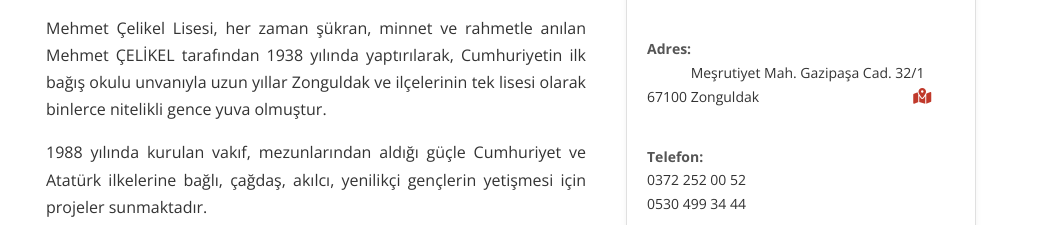
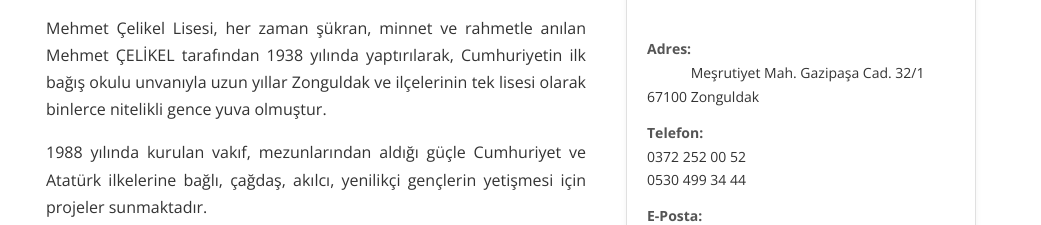
Before and after one commit to denizcan83/mclvakfi_web, a plain HTML site: page index.html in a window 1280 px wide. Shown: the part 508-733 px from the top of the page, 239-1280 px from the left. Drawn offline with nearby package versions, Linux system fonts and the light colour scheme.

Commit message:
Update index.html

```diff
--- a/index.html
+++ b/index.html
@@ -466,10 +466,7 @@
          <div class="contact-item">
             <strong>Adres:</strong>
             Meşrutiyet Mah. Gazipaşa Cad. 32/1<br>67100 Zonguldak
-                        <a href="https://maps.app.goo.gl/9D1vJ2x9T1hC1k4E8" target="_blank" title="Haritada Gör" style="margin-left: 5px;">
-                <i class="fa-solid fa-map-location-dot" style="color: var(--accent-color); font-size: 16px;"></i>
-            </a>
-          </div>
+         </div>
           <div class="contact-item">
              <strong>Telefon:</strong>
              <a href="tel:03722520052">0372 252 00 52</a><br>
```
